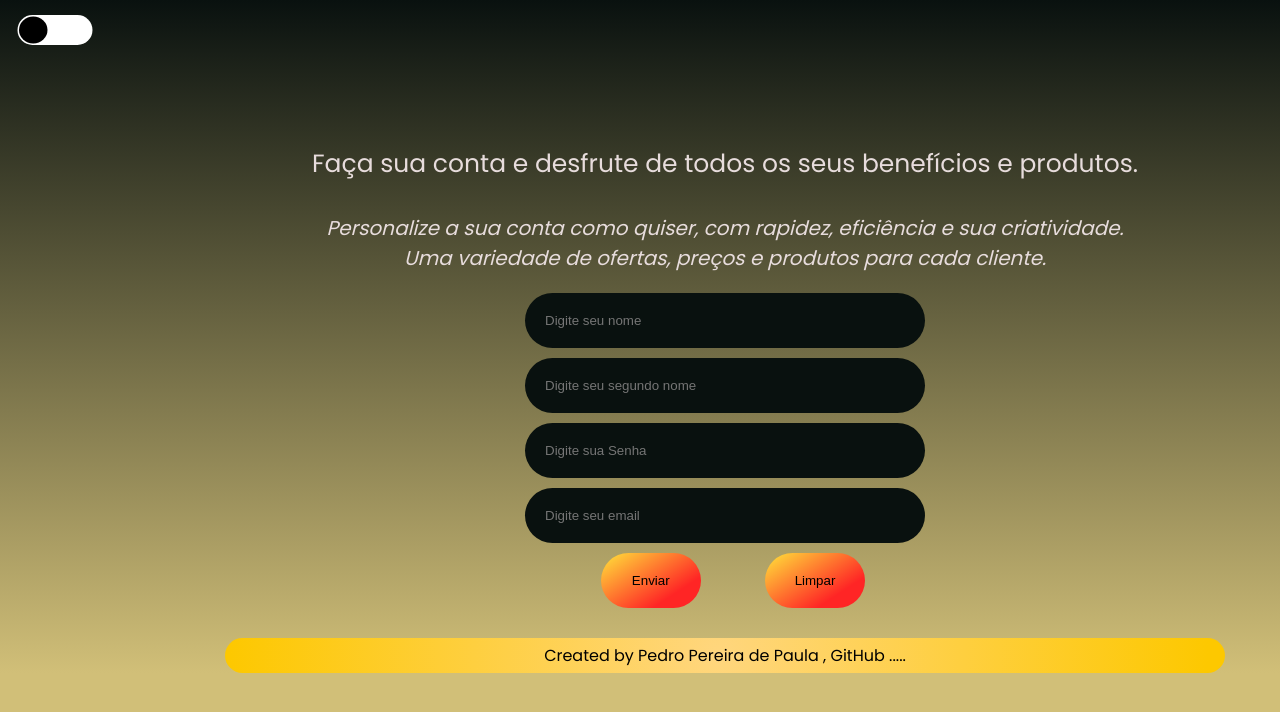
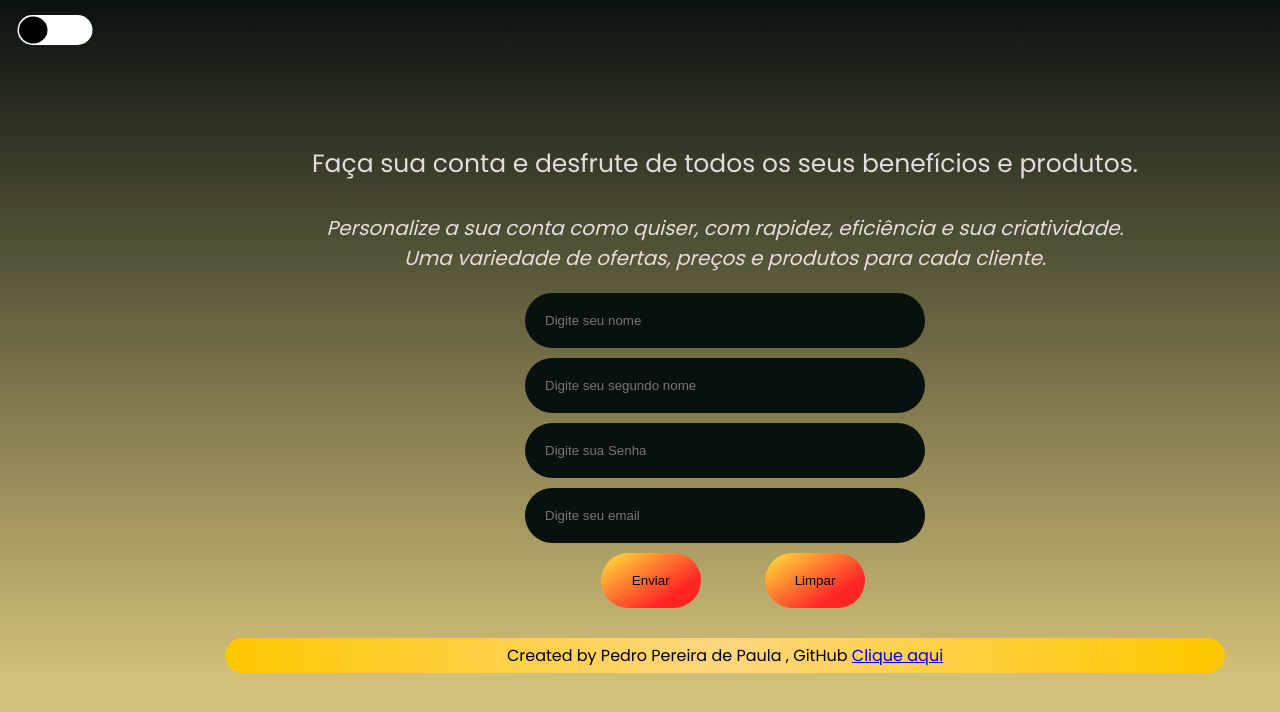
Before and after one commit to Pedro-Pereira-de-Paula/Login-page, a plain HTML site: page index.html in a window 1280 px wide. Drawn offline with Linux system fonts and the light colour scheme.

Commit message:
Update index.html

```diff
--- a/index.html
+++ b/index.html
@@ -67,7 +67,7 @@
 
 
     <footer class="rodape">
-        Created by Pedro Pereira de Paula , GitHub .....
+        Created by Pedro Pereira de Paula , GitHub <a href="https://github.com/Pedro-Pereira-de-Paula" class="link" target="_blank">Clique aqui</a>
     </footer>
 
 </div>
```
